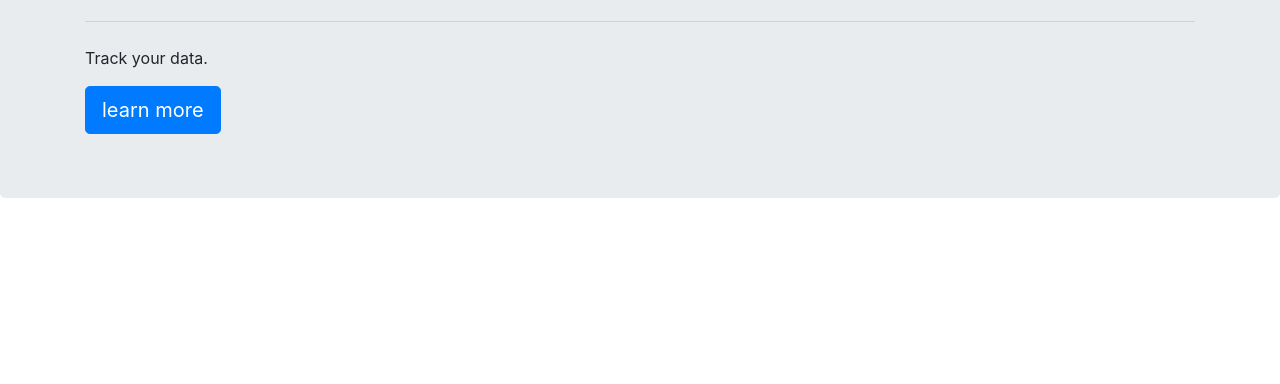
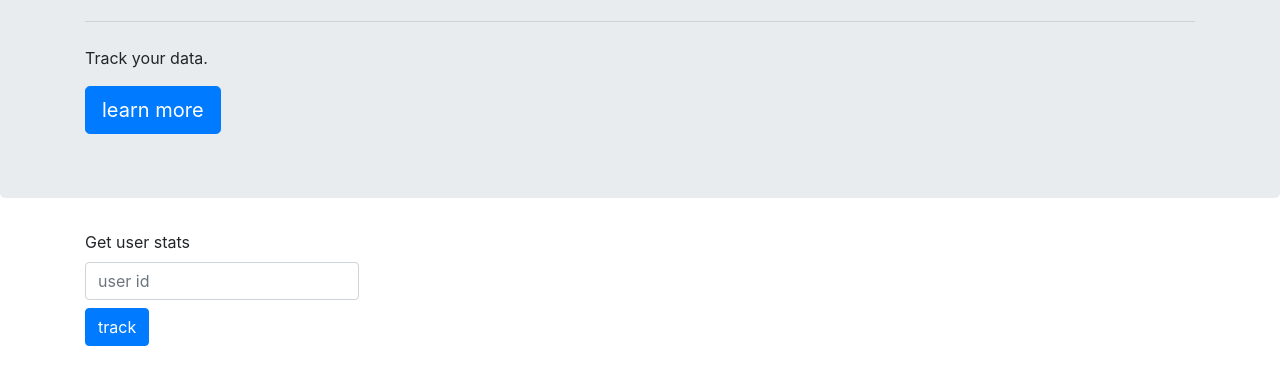
Before and after one commit to Guilehm/investir-xp-node, a website: page views/layouts/base/base.html in a window 1280 px wide. Shown: the part 172-556 px from the top of the page. Drawn offline with nearby package versions, Linux system fonts and the light colour scheme.

Commit message:
add form

```diff
--- a/views/layouts/base/base.html
+++ b/views/layouts/base/base.html
@@ -21,6 +21,18 @@
         </div>
     </div>
 
+    <div class="container">
+        <form action="/players/" method="get" target="_blank">
+            <div class="form-row align-items-center">
+                <div class="col-auto">
+                    <label class="" for="user_id">Get user stats</label>
+                    <input type="text" class="form-control mb-2" name="user_id" id="user_id" placeholder="user id">
+                    <button type="submit" class="btn btn-primary mb-2">track</button>
+                </div>
+            </div>
+        </form>
+    </div>
+
     <!-- Optional JavaScript -->
     <!-- jQuery first, then Popper.js, then Bootstrap JS -->
     <script src="https://code.jquery.com/jquery-3.3.1.slim.min.js" integrity="sha384-q8i/X+965DzO0rT7abK41JStQIAqVgRVzpbzo5smXKp4YfRvH+8abtTE1Pi6jizo" crossorigin="anonymous"></script>
```
